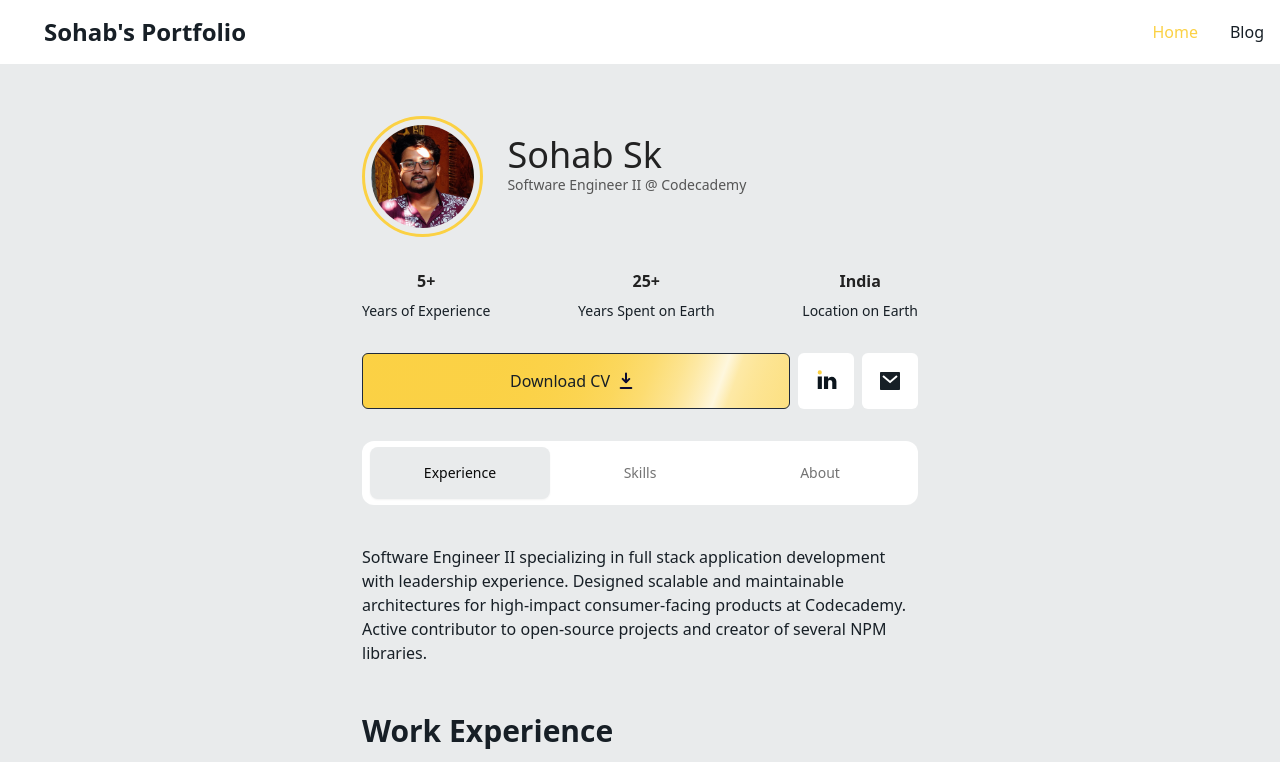
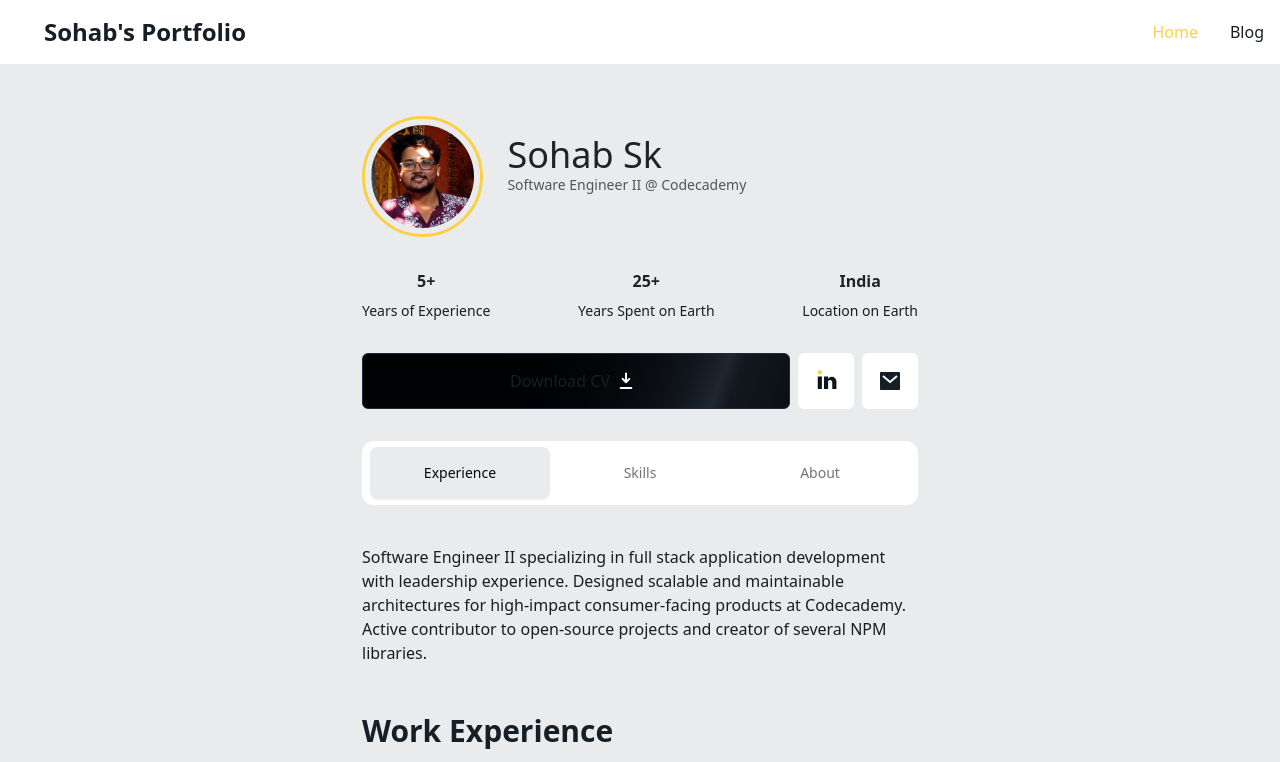
Before and after one commit to ITZSHOAIB/itzshoaib.github.io, an Astro site: page / in a window 1280 px wide. Shown: the top 762 px of the page. Built offline with nearby package versions, Linux system fonts and the light colour scheme; Astro itself is replaced by a stand-in of ours; some icons are missing.

Commit message:
refactor: update ProfileActionButton and DownloadArrow components for improved styling and animation

```diff
--- a/src/components/ProfileActionButton.astro
+++ b/src/components/ProfileActionButton.astro
@@ -24,10 +24,9 @@
   <button
     data-cv={resume}
     id="cvBtn"
-    class="[&_svg]:size-8 px-4 md:px-8 h-14 cv-btn flex-1 text-n700
-    bg-primary-light dark:bg-primary-dark hover:bg-primary-hover-light dark:hover:bg-primary-hover-dark
+    class="[&_svg]:size-8 px-4 md:px-8 h-14 cv-btn flex-1
      animate-shimmer flex items-center justify-center rounded-md border
-     border-slate-800 bg-[linear-gradient(110deg,#fbd144,45%,#ffffffd1,55%,#fbd144)]
+     border-slate-800 bg-[linear-gradient(110deg,#000103,45%,#1e2631,55%,#000103)]
      bg-[length:200%_100%] font-medium transition-colors
      focus:outline-none focus:ring-2 focus:ring-slate-400 focus:ring-offset-2
      focus:ring-offset-slate-50"
--- a/src/components/icons/DownloadArrow.astro
+++ b/src/components/icons/DownloadArrow.astro
@@ -4,25 +4,38 @@
   height: number;
 }
 const { width, height } = Astro.props;
+---
 
----
-<svg viewBox="0 0 24 24" xmlns="http://www.w3.org/2000/svg" width={width} height={height} fill="none">
-    <path fill="#0A0A30"
+<svg
+  viewBox="0 0 24 24"
+  xmlns="http://www.w3.org/2000/svg"
+  width={width}
+  height={height}
+  fill="none"
+>
+  <path
+    fill="#ffffff"
     d="M12.75 6.432a.75.75 0 00-1.5 0h1.5zm-1.5 6a.75.75 0 001.5 0h-1.5zm-1.22-2.53a.75.75 0 10-1.06 1.06l1.06-1.06zm1.97 3.03l-.53.53a.75.75 0 001.06 0l-.53-.53zm3.03-1.97a.75.75 0 00-1.06-1.06l1.06 1.06zm-3.78-4.53v6h1.5v-6h-1.5zm-2.28 4.53l2.5 2.5 1.06-1.06-2.5-2.5-1.06 1.06zm3.56 2.5l2.5-2.5-1.06-1.06-2.5 2.5 1.06 1.06z"
-          class="animate-slide-right"/>
-    <path stroke="#0A0A30" stroke-linecap="round" stroke-linejoin="round" stroke-width="1.5" d="M8 17.274h8"/>
+    class="animate-slide-right"></path>
+  <path
+    stroke="#ffffff"
+    stroke-linecap="round"
+    stroke-linejoin="round"
+    stroke-width="1.5"
+    d="M8 17.274h8"></path>
 </svg>
 
 <style>
   svg:hover .animate-slide-right {
-        animation: slide-right .5s cubic-bezier(1, -.43, .68, .57) infinite alternate both;
+    animation: slide-right 0.5s cubic-bezier(1, -0.43, 0.68, 0.57) infinite
+      alternate both;
   }
   @keyframes slide-right {
     0% {
-            transform: translateY(0)
+      transform: translateY(0);
     }
     to {
-            transform: translateY(1px)
+      transform: translateY(1px);
     }
   }
 </style>
```
Lines whose indentation alone changed are shown as unchanged.
